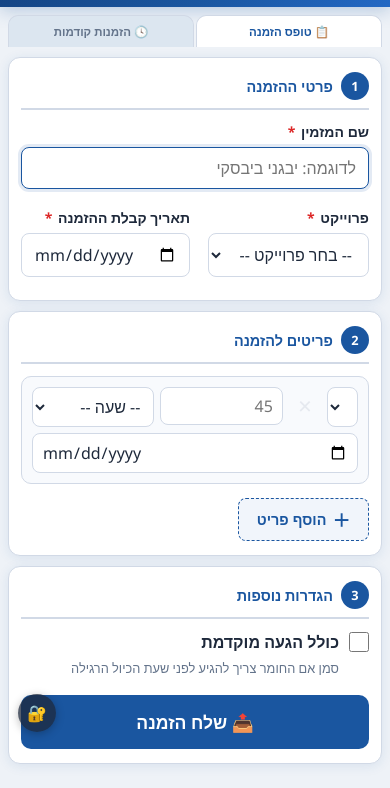
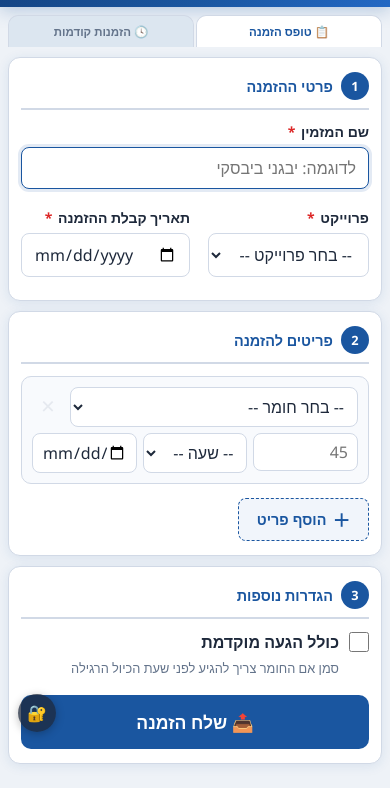
Before and after one commit to yoootam-arch/sd-order-form, a plain HTML site: page index.html in a window 390 px wide. Shown: the part 94-882 px from the top of the page. Drawn offline with Linux system fonts and the light colour scheme.

Commit message:
Fix mobile: material selector takes full width on first line

```diff
--- a/index.html
+++ b/index.html
@@ -414,15 +414,15 @@
         border: none;
         width: auto;
       }
-      /* Line 1: material + delete */
-      #itemsTable td.col-material { flex: 1 1 0; min-width: 0; order: 1; }
-      #itemsTable td.col-del      { flex: 0 0 32px; order: 2; display: flex; align-items: center; justify-content: center; padding-top: 0 !important; }
-      /* Line 2: qty / time / date — equal thirds */
-      #itemsTable td.col-qty  { flex: 1 1 28%; min-width: 0; order: 3; }
-      #itemsTable td.col-time { flex: 1 1 28%; min-width: 0; order: 4; }
-      #itemsTable td.col-date { flex: 1 1 28%; min-width: 0; order: 5; }
+      /* Line 1: material (full width) + delete */
+      #itemsTable td.col-material { width: calc(100% - 38px) !important; order: 1; }
+      #itemsTable td.col-del      { width: 32px !important; order: 2; display: flex; align-items: center; justify-content: center; padding-top: 0 !important; }
+      /* Line 2: qty / time / date — equal thirds, forced to wrap */
+      #itemsTable td.col-qty  { width: 30% !important; flex: 1; order: 3; }
+      #itemsTable td.col-time { width: 30% !important; flex: 1; order: 4; }
+      #itemsTable td.col-date { width: 30% !important; flex: 1; order: 5; }
       /* Catalog: hidden on mobile */
-      #itemsTable td.col-catalog { display: none; order: 6; }
+      #itemsTable td.col-catalog { display: none !important; }
 
       /* Admin stats — 2×2 grid */
       .admin-stats { gap: 8px; }
```
